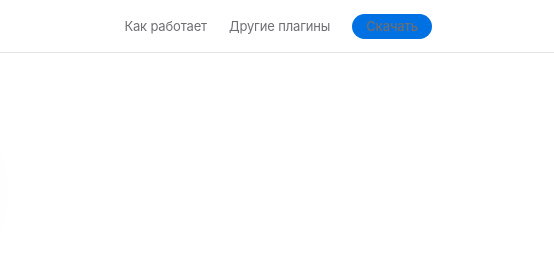
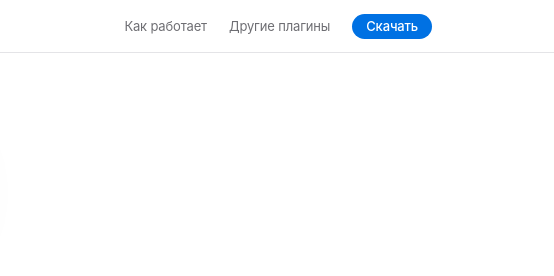
Before and after one commit to Dany-tut/curved-shadow, a plain HTML site: page index.html in a window 1280 px wide. Shown: the top 276 px of the page, 726-1280 px from the left. Drawn offline with Linux system fonts and the light colour scheme.

Commit message:
Белый текст на кнопке в навигации

```diff
--- a/index.html
+++ b/index.html
@@ -27,6 +27,7 @@
   nav .brand .tile{width:24px;height:24px}nav .brand .tile svg{width:15px;height:15px}
   nav .links{margin-left:auto;display:flex;gap:22px;font-size:13px;align-items:center}
   nav .links a{color:var(--ink2)}
+  nav .links .btn{color:var(--accent-ink)}
   @media (max-width:640px){nav .links a:not(.cta){display:none}}
   .btn{display:inline-flex;align-items:center;justify-content:center;gap:8px;border-radius:980px;padding:12px 22px;font-size:17px;font-weight:500;background:var(--accent);color:var(--accent-ink)}
   .btn:hover{text-decoration:none;filter:brightness(1.08)}
```
